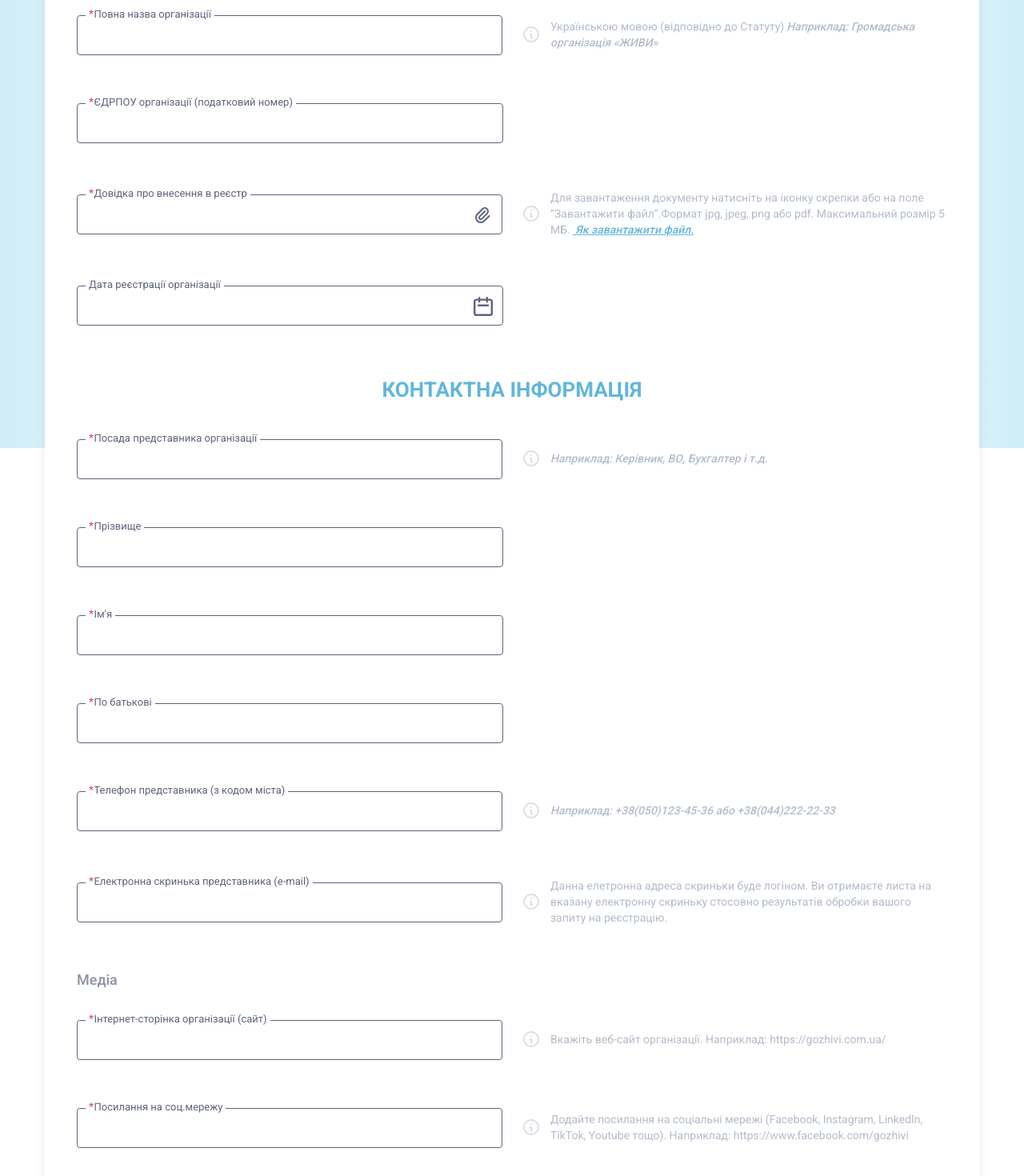
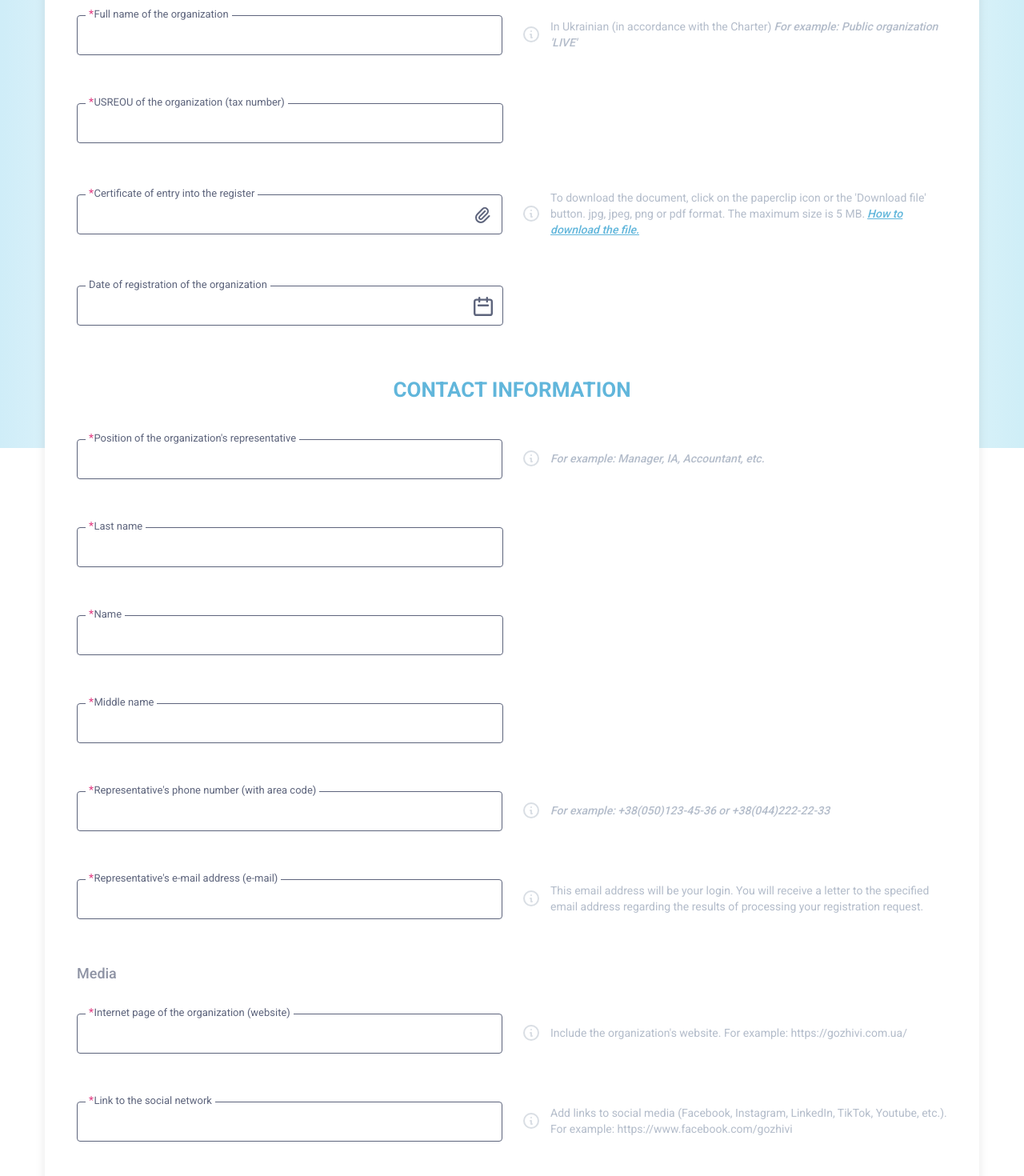
Before and after one commit to it-volunteers-ukraine/ChariERP, a Next.js app in the folder client/: page /en/sign-up in a window 1280 px wide. Shown: the part 240-1710 px from the top of the page at 80% size. Built offline with nearby package versions, Linux system fonts and the light colour scheme.

Commit message:
Created translate text

```diff
--- a/client/src/app/[locale]/(login)/sign-up/sign-up.tsx
+++ b/client/src/app/[locale]/(login)/sign-up/sign-up.tsx
@@ -18,7 +18,32 @@ const SignUp = () => {
 
   const styles = getStyles();
 
-  const registration = useTranslations('auth-page.registration');
+  const title = useTranslations('auth-page.registration.title');
+  const organizationName = useTranslations(
+    'auth-page.registration.organizationName',
+  );
+  const organizationTaxNumber = useTranslations(
+    'auth-page.registration.organizationTaxNumber',
+  );
+  const certificateOfRegister = useTranslations(
+    'auth-page.registration.certificateOfRegister',
+  );
+  const dateOfRegistrOrganization = useTranslations(
+    'auth-page.registration.dateOfRegistrOrganization',
+  );
+  const positionOrganization = useTranslations(
+    'auth-page.registration.positionOrganization',
+  );
+  const lastName = useTranslations('auth-page.registration.lastName');
+  const name = useTranslations('auth-page.registration.name');
+  const middleName = useTranslations('auth-page.registration.middleName');
+  const phone = useTranslations('auth-page.registration.phone');
+  const email = useTranslations('auth-page.registration.email');
+  const site = useTranslations('auth-page.registration.site');
+  const socialNetworks = useTranslations(
+    'auth-page.registration.socialNetworks',
+  );
+  const button = useTranslations('auth-page.registration.button');
 
   const onSubmit = (values: FormikValues) => {
     console.log(values);
@@ -36,15 +61,18 @@ const SignUp = () => {
     >
       {() => (
         <Form className="w-full">
-          <Title className="mb-8 mx-auto w-fit" title="основна інформація" />
+          <Title
+            className="mb-8 mx-auto w-fit"
+            title={title('basicInformation')}
+          />
 
           <div className={styles.inputWrapper}>
             <InputField
               required
               name="organizationName"
-              info="Українською мовою (відповідно до Статуту)"
-              infoAddl="Наприклад: Громадська організація «ЖИВИ»"
-              label="Повна назва організації"
+              info={organizationName('info')}
+              label={organizationName('label')}
+              infoAddl={organizationName('infoAddl')}
             />
           </div>
 
@@ -52,7 +80,7 @@ const SignUp = () => {
             <InputField
               required
               name="organizationTaxNumber"
-              label="ЄДРПОУ організації (податковий номер)"
+              label={organizationTaxNumber('label')}
             />
           </div>
 
@@ -61,11 +89,9 @@ const SignUp = () => {
               required
               infoLinkRout="#"
               name="certificateOfRegister"
-              infoLinkText=" Як завантажити файл."
-              label="Довідка про внесення в реєстр"
-              info=" Для завантаження документу натисніть на іконку скрепки або на
-              поле “Завантажити файл”.Формат jpg, jpeg, png або pdf.
-              Максимальний розмір 5 МБ."
+              info={certificateOfRegister('info')}
+              label={certificateOfRegister('label')}
+              infoLinkText={certificateOfRegister('infoLinkText')}
             />
           </div>
 
@@ -73,35 +99,39 @@ const SignUp = () => {
             <DateField
               required
               name="dateOfRegistrOrganization"
-              label="Дата реєстрації організації"
-              placeholder="Оберіть дату"
+              label={dateOfRegistrOrganization('label')}
+              placeholder={dateOfRegistrOrganization('placeholder')}
             />
           </div>
 
           <Title
             className="mt-16 mb-8 mx-auto w-fit"
-            title="контактна інформація"
+            title={title('contactInformation')}
           />
 
           <div className={styles.inputWrapper}>
             <InputField
               required
               name="positionOrganization"
-              label="Посада представника організації"
-              infoAddl="Наприклад: Керівник, ВО, Бухгалтер і т.д."
+              label={positionOrganization('label')}
+              infoAddl={positionOrganization('infoAddl')}
             />
           </div>
 
           <div className={`${styles.inputWrapper} laptop:w-[49%]`}>
-            <InputField required name="lastName" label="Прізвище" />
+            <InputField required name="lastName" label={lastName('label')} />
           </div>
 
           <div className={`${styles.inputWrapper} laptop:w-[49%]`}>
-            <InputField required name="name" label="Ім'я" />
+            <InputField required name="name" label={name('label')} />
           </div>
 
           <div className={`${styles.inputWrapper} laptop:w-[49%]`}>
-            <InputField required name="middleName" label="По батькові" />
+            <InputField
+              required
+              name="middleName"
+              label={middleName('label')}
+            />
           </div>
 
           <div className={styles.inputWrapper}>
@@ -109,8 +139,8 @@ const SignUp = () => {
               required
               isMasked
               name="phone"
-              label="Телефон представника (з кодом міста)"
-              infoAddl="Наприклад: +38(050)123-45-36 або +38(044)222-22-33"
+              label={phone('label')}
+              infoAddl={phone('infoAddl')}
             />
           </div>
 
@@ -118,21 +148,21 @@ const SignUp = () => {
             <InputField
               required
               name="email"
-              label="Електронна скринька представника (e-mail)"
-              info="Данна елетронна адреса скриньки буде логіном. Ви отримаєте листа на вказану електронну скриньку стосовно результатів обробки вашого запиту на реєстрацію."
+              label={email('label')}
+              info={email('info')}
             />
           </div>
 
           <div className="mb-6 w-fit font-medium text-[18px] leading-6 text-title-media">
-            Медіа
+            {title('media')}
           </div>
 
           <div className={styles.inputWrapper}>
             <InputField
               required
               name="site"
-              label="Інтернет-сторінка організації (сайт)"
-              info="Вкажіть веб-сайт організації. Наприклад: https://gozhivi.com.ua/"
+              info={site('info')}
+              label={site('label')}
             />
           </div>
 
@@ -142,9 +172,8 @@ const SignUp = () => {
                 <InputField
                   required
                   name={name}
-                  label="Посилання на соц.мережу"
-                  info="Додайте посилання на соціальні мережі (Facebook, Instagram, LinkedIn, TikTok, Youtube тощо).
-              Наприклад: https://www.facebook.com/gozhivi"
+                  label={socialNetworks('label')}
+                  info={socialNetworks('info')}
                 />
               </div>
             );
@@ -156,7 +185,7 @@ const SignUp = () => {
               className="flex justify-center items-center mb-16 text-[15px] font-medium text-title-title pointer"
             >
               <span className="mr-[8px] text-[20px] font-medium">+</span>
-              Додати ще посилання
+              {button('addNewInput')}
             </button>
           )}
 
@@ -172,7 +201,7 @@ const SignUp = () => {
             type="submit"
             styleType="primary"
             className="uppercase m-auto"
-            text={registration('button')}
+            text={button('submit')}
           />
         </Form>
       )}
--- a/client/src/messages/en.json
+++ b/client/src/messages/en.json
@@ -9,7 +9,61 @@
       "button": "Sign In"
     },
     "registration": {
-      "button": "Submit Form"
+      "title": {
+        "basicInformation": "Basic information",
+        "contactInformation": "Contact information",
+        "media": "Media"
+      },
+      "organizationName": {
+        "label": "Full name of the organization",
+        "info": "In Ukrainian (in accordance with the Charter)",
+        "infoAddl": "For example: Public organization  'LIVE'"
+      },
+      "organizationTaxNumber": {
+        "label": "USREOU of the organization (tax number)"
+      },
+      "certificateOfRegister": {
+        "infoLinkText": "How to download the file.",
+        "label": "Certificate of entry into the register",
+        "info": "To download the document, click on the paperclip icon or the 'Download file' button. jpg, jpeg, png or pdf format. The maximum size is 5 MB."
+      },
+      "dateOfRegistrOrganization": {
+        "label": "Date of registration of the organization",
+        "placeholder": "Choose a date"
+      },
+      "positionOrganization": {
+        "label": "Position of the organization's representative",
+        "infoAddl": "For example: Manager, IA, Accountant, etc."
+      },
+      "lastName": {
+        "label": "Last name"
+      },
+      "name": {
+        "label": "Name"
+      },
+      "middleName": {
+        "label": "Middle name"
+      },
+      "phone": {
+        "label": "Representative's phone number (with area code)",
+        "infoAddl": "For example: +38(050)123-45-36 or +38(044)222-22-33"
+      },
+      "email": {
+        "label": "Representative's e-mail address (e-mail)",
+        "info": "This email address will be your login. You will receive a letter to the specified email address regarding the results of processing your registration request."
+      },
+      "site": {
+        "label": "Internet page of the organization (website)",
+        "info": "Include the organization's website. For example: https://gozhivi.com.ua/"
+      },
+      "socialNetworks": {
+        "label": "Link to the social network",
+        "info": "Add links to social media (Facebook, Instagram, LinkedIn, TikTok, Youtube, etc.). For example: https://www.facebook.com/gozhivi"
+      },
+      "button": {
+        "submit": "Submit Form",
+        "addNewInput": "Add more links"
+      }
     }
   },
   "validation": {
--- a/client/src/messages/ua.json
+++ b/client/src/messages/ua.json
@@ -10,7 +10,61 @@
       "button": "Увійти"
     },
     "registration": {
-      "button": "Відправити Форму"
+      "title": {
+        "basicInformation": "основна інформація",
+        "contactInformation": "контактна інформація",
+        "media": "Медіа"
+      },
+      "organizationName": {
+        "label": "Повна назва організації",
+        "info": "Українською мовою (відповідно до Статуту)",
+        "infoAddl": "Наприклад: Громадська організація «ЖИВИ»"
+      },
+      "organizationTaxNumber": {
+        "label": "ЄДРПОУ організації (податковий номер)"
+      },
+      "certificateOfRegister": {
+        "infoLinkText": "Як завантажити файл.",
+        "label": "Довідка про внесення в реєстр",
+        "info": "Для завантаження документу натисніть на іконку скрепки або наполе “Завантажити файл” .Формат jpg, jpeg, png або pdf. Максимальний розмір 5 МБ."
+      },
+      "dateOfRegistrOrganization": {
+        "label": "Дата реєстрації організації",
+        "placeholder": "Оберіть дату"
+      },
+      "positionOrganization": {
+        "label": "Посада представника організації",
+        "infoAddl": "Наприклад: Керівник, ВО, Бухгалтер і т.д."
+      },
+      "lastName": {
+        "label": "Прізвище"
+      },
+      "name": {
+        "label": "Ім'я"
+      },
+      "middleName": {
+        "label": "По батькові"
+      },
+      "phone": {
+        "label": "Телефон представника (з кодом міста)",
+        "infoAddl": "Наприклад: +38(050)123-45-36 або +38(044)222-22-33"
+      },
+      "email": {
+        "label": "Електронна скринька представника (e-mail)",
+        "info": "Данна елетронна адреса скриньки буде логіном. Ви отримаєте листа на вказану електронну скриньку стосовно результатів обробки вашого запиту на реєстрацію."
+      },
+      "site": {
+        "label": "Інтернет-сторінка організації (сайт)",
+        "info": "Вкажіть веб-сайт організації. Наприклад: https://gozhivi.com.ua/"
+      },
+      "socialNetworks": {
+        "label": "Посилання на соц.мережу",
+        "info": "Додайте посилання на соціальні мережі (Facebook, Instagram, LinkedIn, TikTok, Youtube тощо). Наприклад: https://www.facebook.com/gozhivi"
+      },
+      "button": {
+        "submit": "Відправити Форму",
+        "addNewInput": "Додати ще посилання"
+      }
     }
   },
   "validation": {
```
